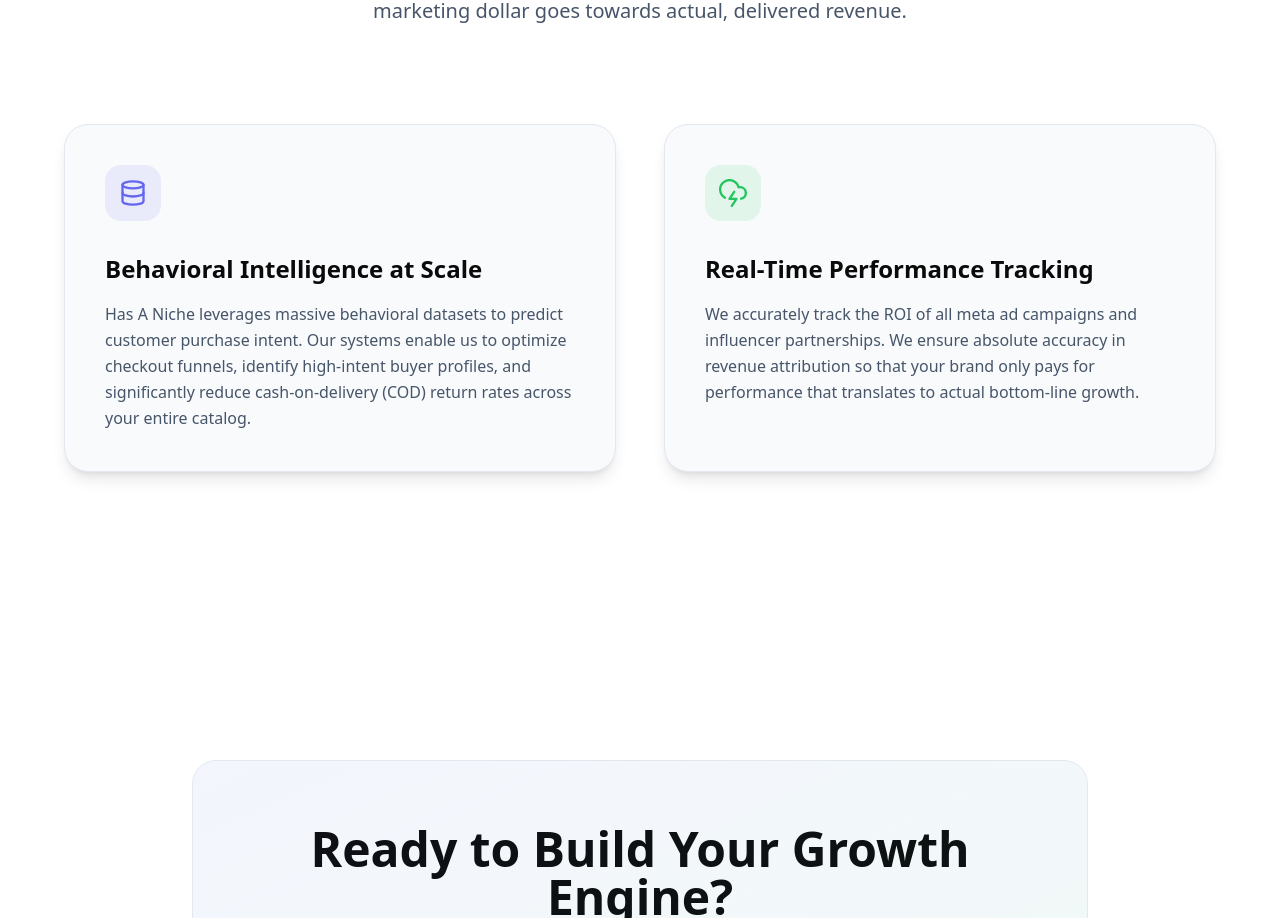
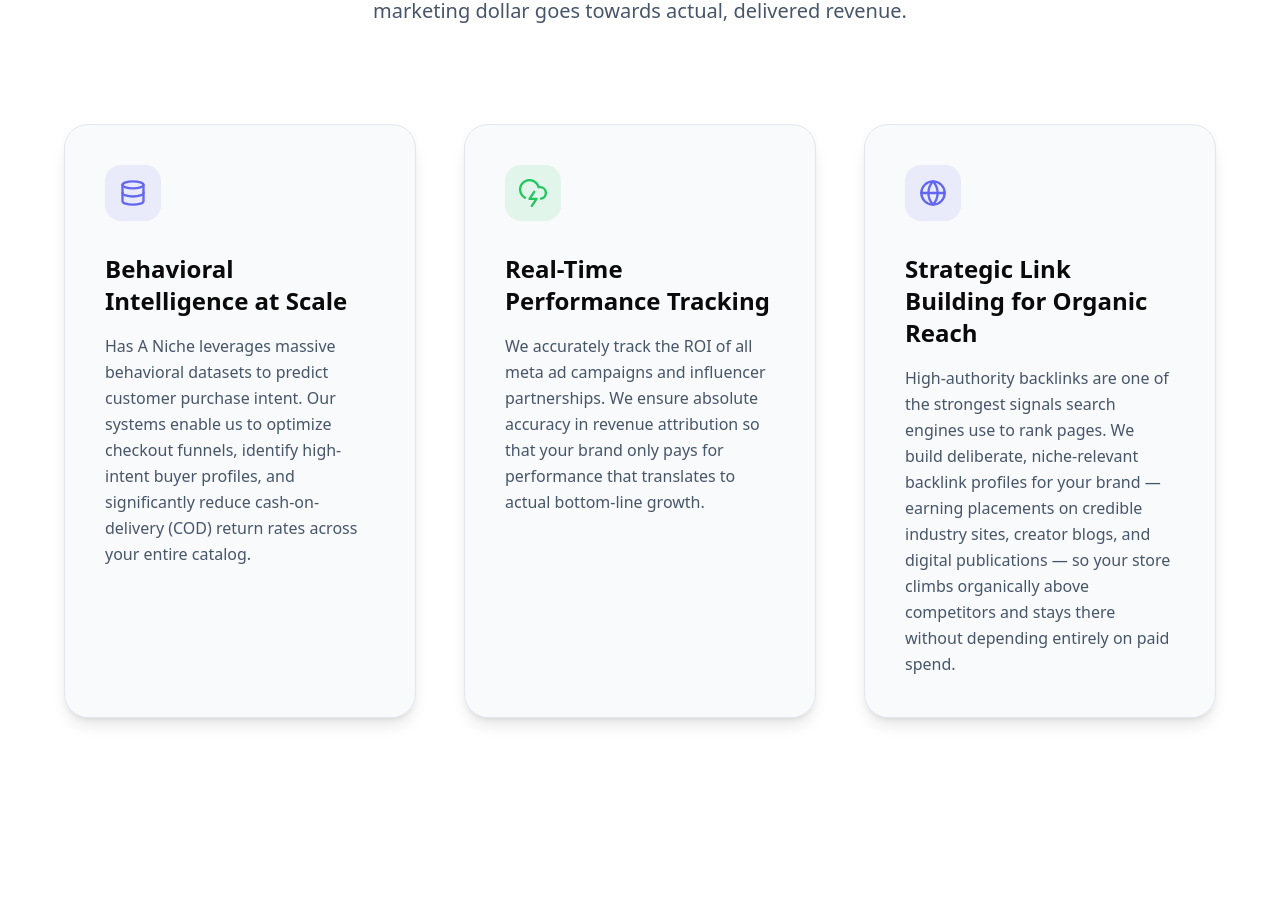
Before and after one commit to thegenzcoder1/hasaniche-portfolio-frontend, a Next.js app: page /technology in a window 1280 px wide. Shown: the part 400-1318 px from the top of the page. Built offline with nearby package versions, Linux system fonts and the light colour scheme.

Commit message:
Updated to Realtime

```diff
--- a/src/app/page.tsx
+++ b/src/app/page.tsx
@@ -23,9 +23,9 @@ export default function Home() {
           <div className="container mx-auto px-4 md:px-6">
             <div className="flex flex-col md:flex-row md:items-end justify-between mb-12 gap-6">
               <div className="max-w-2xl">
-                <h2 className="text-3xl md:text-5xl font-bold text-foreground mb-4">Proven Results</h2>
+                <h2 className="text-3xl md:text-5xl font-bold text-foreground mb-4">What We Deliver</h2>
                 <p className="text-lg text-muted-foreground">
-                  See how we&apos;ve transformed brands from struggling with ad spend to highly profitable e-commerce machines.
+                  Here&apos;s the kind of impact our solutions are built to deliver for your brand — from cutting ad waste to scaling revenue.
                 </p>
               </div>
               <Link href="/case-studies" className="inline-flex items-center gap-2 text-[#6366F1] hover:text-foreground font-medium transition-colors">
@@ -37,14 +37,14 @@ export default function Home() {
               <CaseStudyCard
                 brand="Apparel Store"
                 problem="Meta Ads CPMs were skyrocketing. Conversions plummeted because they lacked authentic, native-looking UGC content to build trust."
-                solution="We deployed our extensive influencer network to rapidly generate high-quality UGC. Replacing static images with authentic creator reviews slashed CPA."
+                solution="We deploy our extensive influencer network to rapidly generate high-quality UGC — replacing static images with authentic creator reviews to build trust and meaningfully reduce CPA."
                 result="-42%"
                 resultLabel="Drop in Cost Per Acquisition"
               />
               <CaseStudyCard
                 brand="Fitness Equipment"
                 problem="Competitor agencies couldn't provide enough influencer volume to saturate the market, leading to ad fatigue and stagnation."
-                solution="Leveraged our proprietary network of 200+ micro-influencers to flood the timeline with localized, diverse content, achieving massive, un-ignorable brand presence."
+                solution="We leverage our proprietary network of 200+ micro-influencers to flood the timeline with localized, diverse content — achieving massive, un-ignorable brand presence that combats ad fatigue."
                 result="12x"
                 resultLabel="Increase in Brand Mentions"
               />
--- a/src/app/technology/page.tsx
+++ b/src/app/technology/page.tsx
@@ -4,7 +4,7 @@ import { Navbar } from "@/components/Navbar";
 import { Footer } from "@/components/Footer";
 import { CTASection } from "@/components/ui/CTASection";
 import { motion } from "framer-motion";
-import { FiDatabase, FiCloudLightning,  } from "react-icons/fi";
+import { FiDatabase, FiCloudLightning, FiGlobe } from "react-icons/fi";
 
 export default function TechnologyPage() {
   return (
@@ -43,7 +43,7 @@ export default function TechnologyPage() {
             </motion.p>
           </div>
 
-          <div className="max-w-6xl mx-auto grid grid-cols-1 md:grid-cols-2 gap-12 mb-32">
+          <div className="max-w-6xl mx-auto grid grid-cols-1 md:grid-cols-2 lg:grid-cols-3 gap-12 mb-32">
             <motion.div
               initial={{ opacity: 0, y: 20 }}
               whileInView={{ opacity: 1, y: 0 }}
@@ -74,6 +74,22 @@ export default function TechnologyPage() {
                 We accurately track the ROI of all meta ad campaigns and influencer partnerships. We ensure absolute accuracy in revenue attribution so that your brand only pays for performance that translates to actual bottom-line growth.
               </p>
             </motion.div>
+
+            <motion.div
+              initial={{ opacity: 0, y: 20 }}
+              whileInView={{ opacity: 1, y: 0 }}
+              viewport={{ once: true }}
+              transition={{ delay: 0.4 }}
+              className="p-10 rounded-3xl bg-card border border-card-border shadow-lg"
+            >
+              <div className="w-14 h-14 rounded-2xl bg-[#6366F1]/10 flex items-center justify-center text-[#6366F1] mb-8">
+                <FiGlobe size={28} />
+              </div>
+              <h2 className="text-2xl font-bold text-foreground mb-4">Strategic Link Building for Organic Reach</h2>
+              <p className="text-muted-foreground leading-relaxed">
+                High-authority backlinks are one of the strongest signals search engines use to rank pages. We build deliberate, niche-relevant backlink profiles for your brand — earning placements on credible industry sites, creator blogs, and digital publications — so your store climbs organically above competitors and stays there without depending entirely on paid spend.
+              </p>
+            </motion.div>
           </div>
 
         </div>
--- a/src/components/home/HeroSection.tsx
+++ b/src/components/home/HeroSection.tsx
@@ -22,7 +22,7 @@ export function HeroSection() {
             className="inline-flex items-center gap-2 px-3 py-1.5 rounded-full bg-card border border-card-border text-sm font-medium text-muted-foreground/80 mb-8"
           >
             <span className="w-2 h-2 rounded-full bg-[#22C55E] animate-pulse" />
-            Empowering 100+ Brands Worldwide
+            D2C Growth Agency
           </motion.div>
 
           <motion.h1
--- a/src/components/home/StatsSection.tsx
+++ b/src/components/home/StatsSection.tsx
@@ -56,7 +56,6 @@ export function StatsSection() {
     { end: 10, suffix: "Cr+", label: "Audience Data Analysed" },
     { end: 200, suffix: "+", label: "Influencers Network" },
     { end: 100, suffix: "+", label: "Campaigns Managed" },
-    { end: 50, suffix: "+", label: "Stores Scaled" },
   ];
 
   return (
@@ -82,7 +81,7 @@ export function StatsSection() {
           </motion.p>
         </div>
 
-        <div className="grid grid-cols-1 md:grid-cols-2 lg:grid-cols-4 gap-6">
+        <div className="grid grid-cols-1 md:grid-cols-3 gap-6">
           {stats.map((stat, index) => (
             <motion.div
               key={index}
```
Also changed, not shown: src/app/case-studies/page.tsx (+9 -9 lines), public/images/meta/Year_End_Sales.JPG (added), 1 other file (tests, documents, lock files or other folders).
